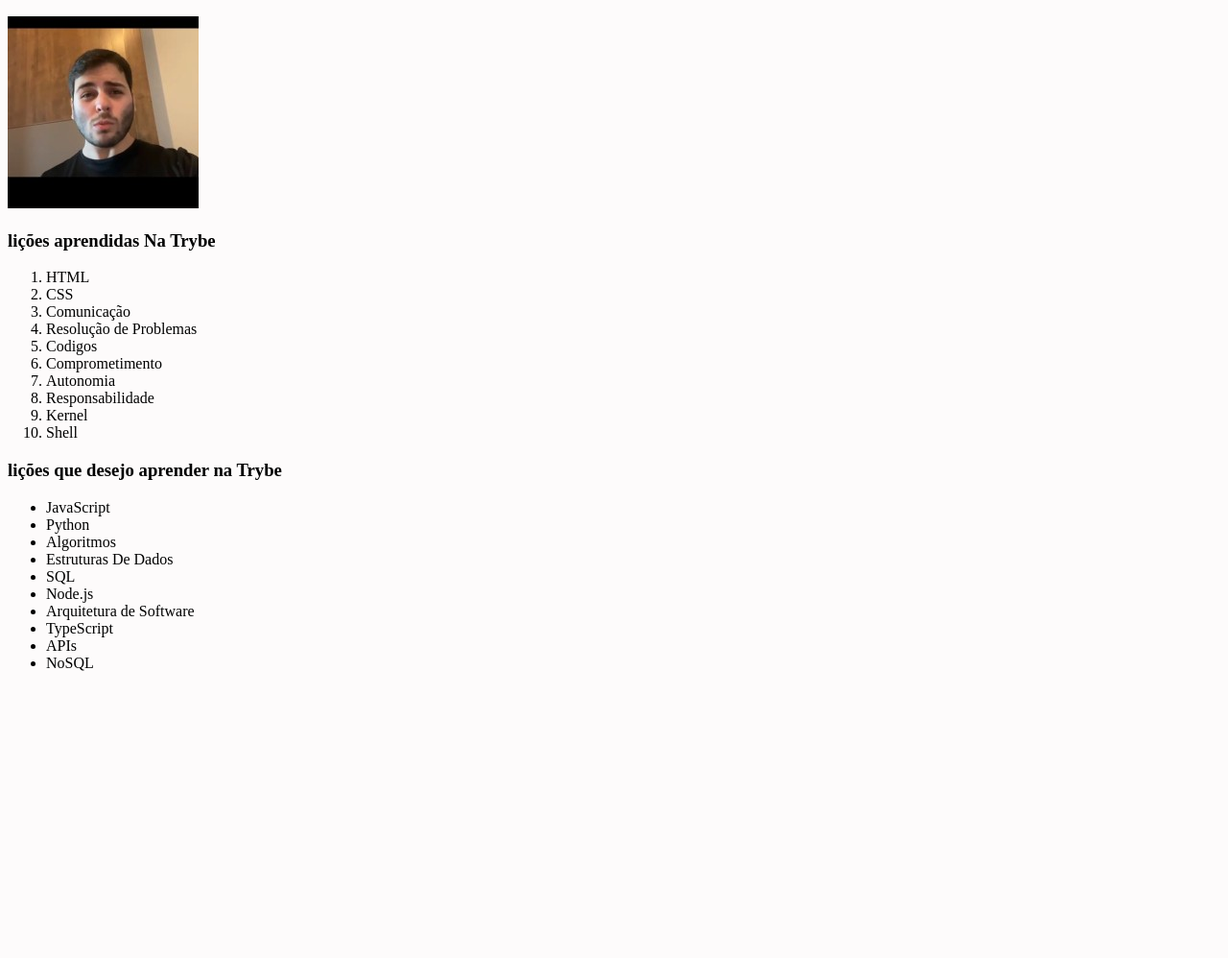
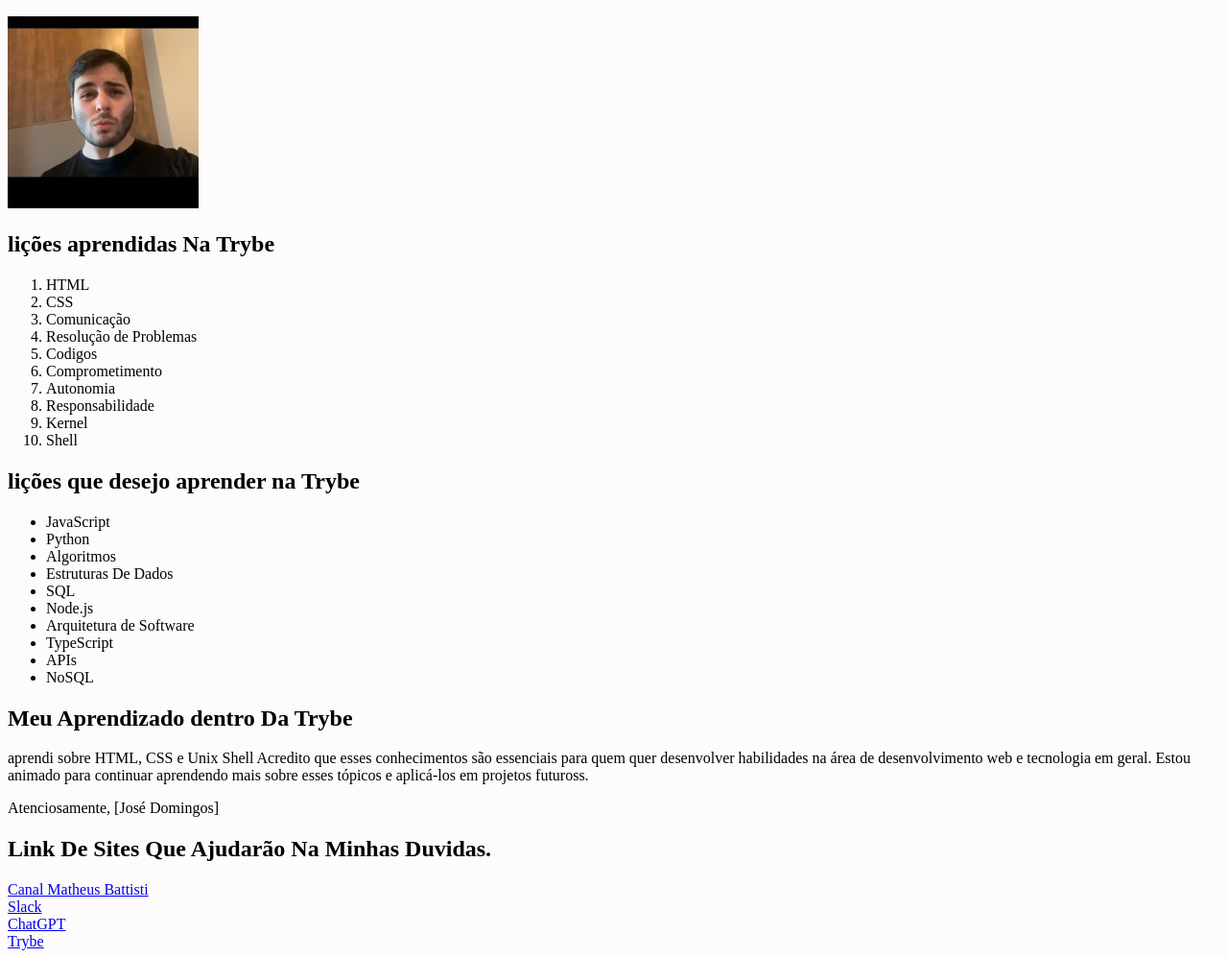
Before and after one commit to JoseBarceloss/Lesson-Learned, a website: page index.html in a window 1280 px wide. Shown: the part 61-1059 px from the top of the page at 96% size. Before the commit the page ends 800 px from the top, so only its background shows below. Drawn offline with Linux system fonts and the light colour scheme.

Commit message:
Terminei o Projeto

```diff
--- a/index.html
+++ b/index.html
@@ -17,15 +17,15 @@
 
     </header>
 
-    <article>
 
-        <img id="minha_foto" src="/Imagens/eu.jpeg" alt="minha_foto">
 
-        <section>
+         <img id="minha_foto" src="/Imagens/eu.jpeg" alt="minha_foto">
 
-            <article>
 
-                <h3>lições aprendidas Na Trybe</h3>
+
+            <section>
+
+                <h2>lições aprendidas Na Trybe</h2>
 
                 <ol id="licoes_aprendidas">
 
@@ -42,11 +42,12 @@
 
                 </ol>
 
-             </article>
+            </section>
 
-             <article>
 
-                <h3> lições que desejo aprender na Trybe</h3>
+            <section>
+
+                <h2> lições que desejo aprender na Trybe</h2>
 
                 <ul id="licoes_a_aprender">
 
@@ -63,11 +64,43 @@
 
                 </ul>
 
-             </article>
+            </section>
 
-        </section>
 
-    </article>
+
+
+
+        <article>
+
+            <h2>Meu Aprendizado dentro Da Trybe</h2>
+
+                <p>aprendi sobre HTML, CSS e Unix Shell Acredito que esses conhecimentos são essenciais para quem quer desenvolver habilidades na área de desenvolvimento web e tecnologia em geral. Estou animado para continuar aprendendo mais sobre esses tópicos e aplicá-los em projetos futuross.</p>
+
+                    Atenciosamente,
+                    [José Domingos]
+
+
+        </article>
+
+
+        <aside>
+
+            <h2>Link De Sites Que Ajudarão Na Minhas Duvidas.</h2>
+
+            <a href="https://www.youtube.com/@MatheusBattisti" target="_blank">Canal Matheus Battisti</a>
+            <br>
+            <a href="https://slack.com/intl/pt-br" target="_blank">Slack</a>
+            <br>
+            <a href="https://chat.openai.com/chat" target="_blank">ChatGPT</a>
+            <br>
+            <a href="https://www.betrybe.com/" target="_blank">Trybe</a>
+
+         </aside>
+
+    <footer id="rodape">
+
+
+    </footer>
 
 
   </body>
```
